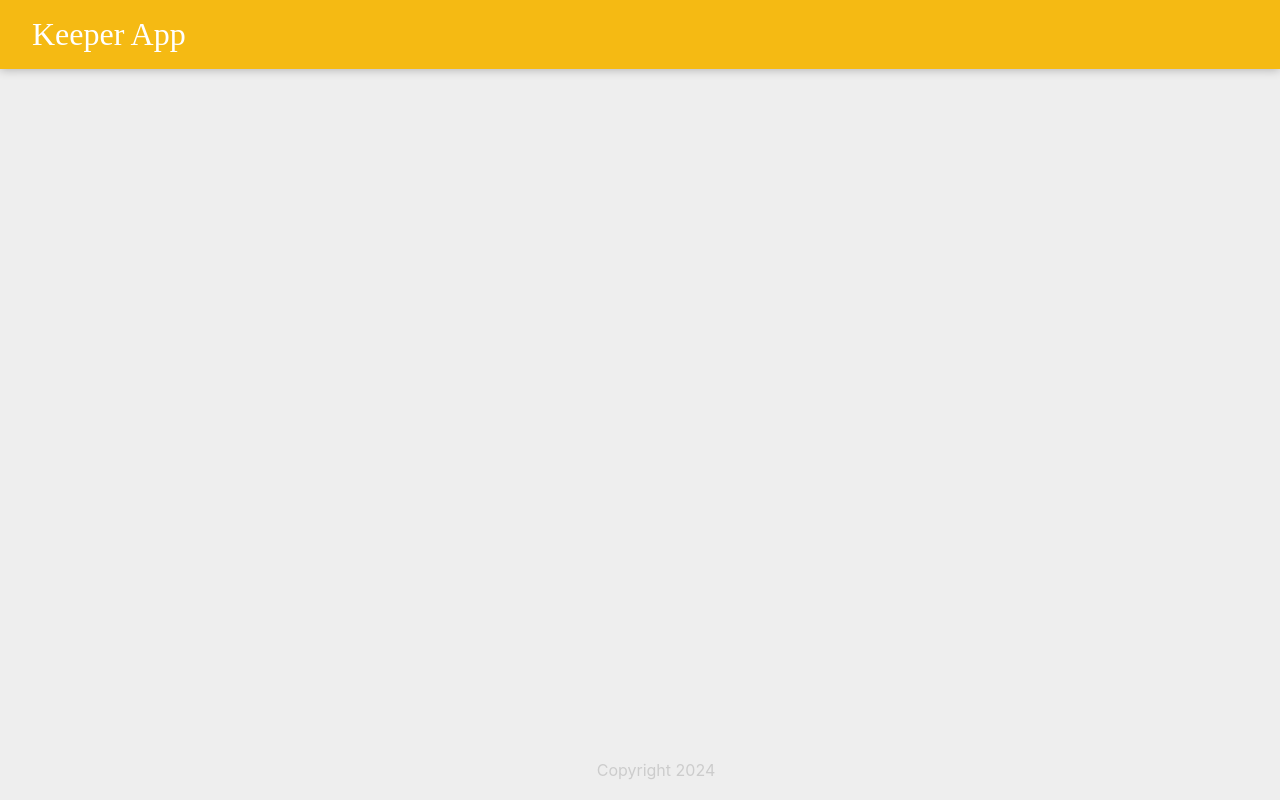
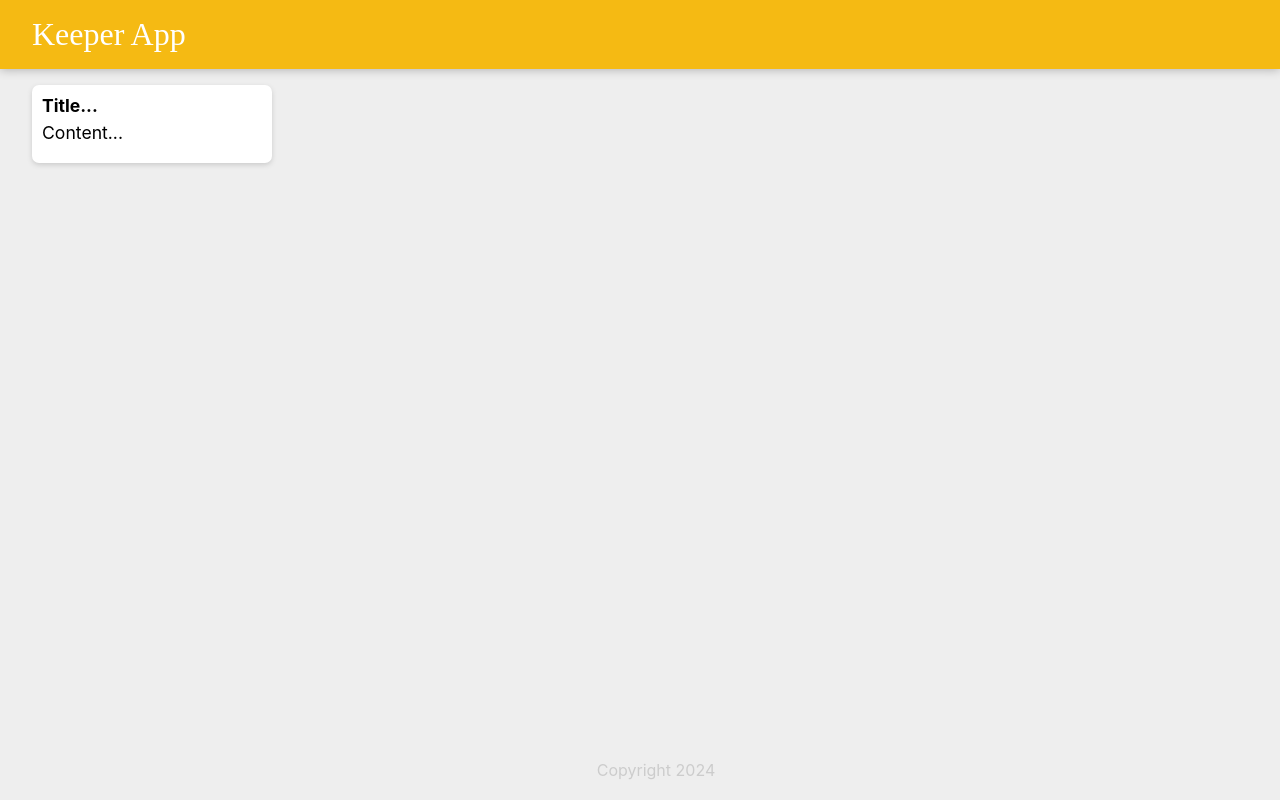
Before and after one commit to YawBoah/my-keeper-app, a React (Create React App) app: page / in a window 1280 px wide. Built offline with nearby package versions, Linux system fonts and the light colour scheme.

Commit message:
Modified the content of the note component

```diff
--- a/src/App.js
+++ b/src/App.js
@@ -2,11 +2,13 @@
 import './App.css';
 import Header from './Components/Header';
 import Footer from './Components/Footer';
+import Note from './Components/Note';
 
 function App() {
   return (
     <div className="App">
      <Header/>
+     <Note />
      <Footer />
     </div>
   );
--- /dev/null
+++ b/src/Components/Note.jsx
@@ -0,0 +1,12 @@
+import React from "react";
+
+function Note() {
+  return (
+    <div className="note">
+      <h1>Title...</h1>
+      <p>Content...</p>
+    </div>
+  );
+}
+
+export default Note;
```
